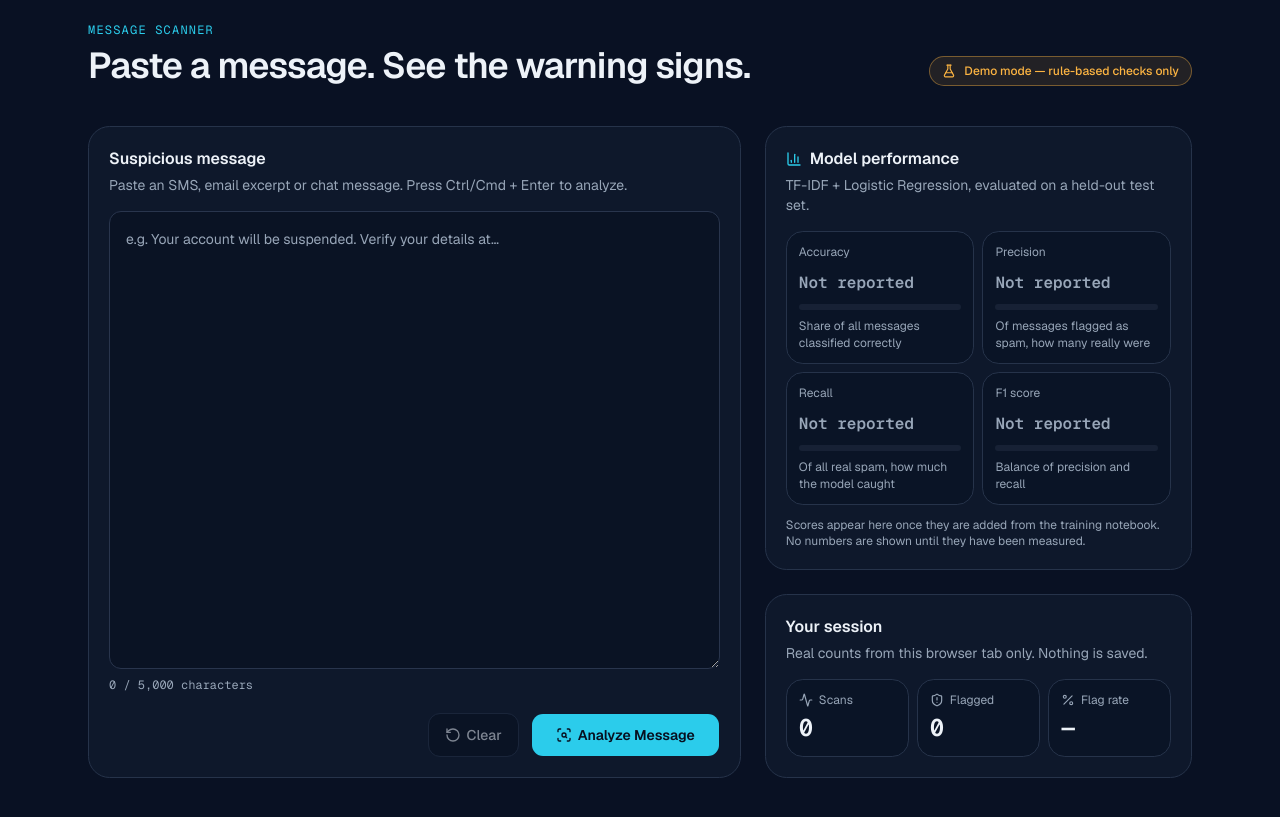
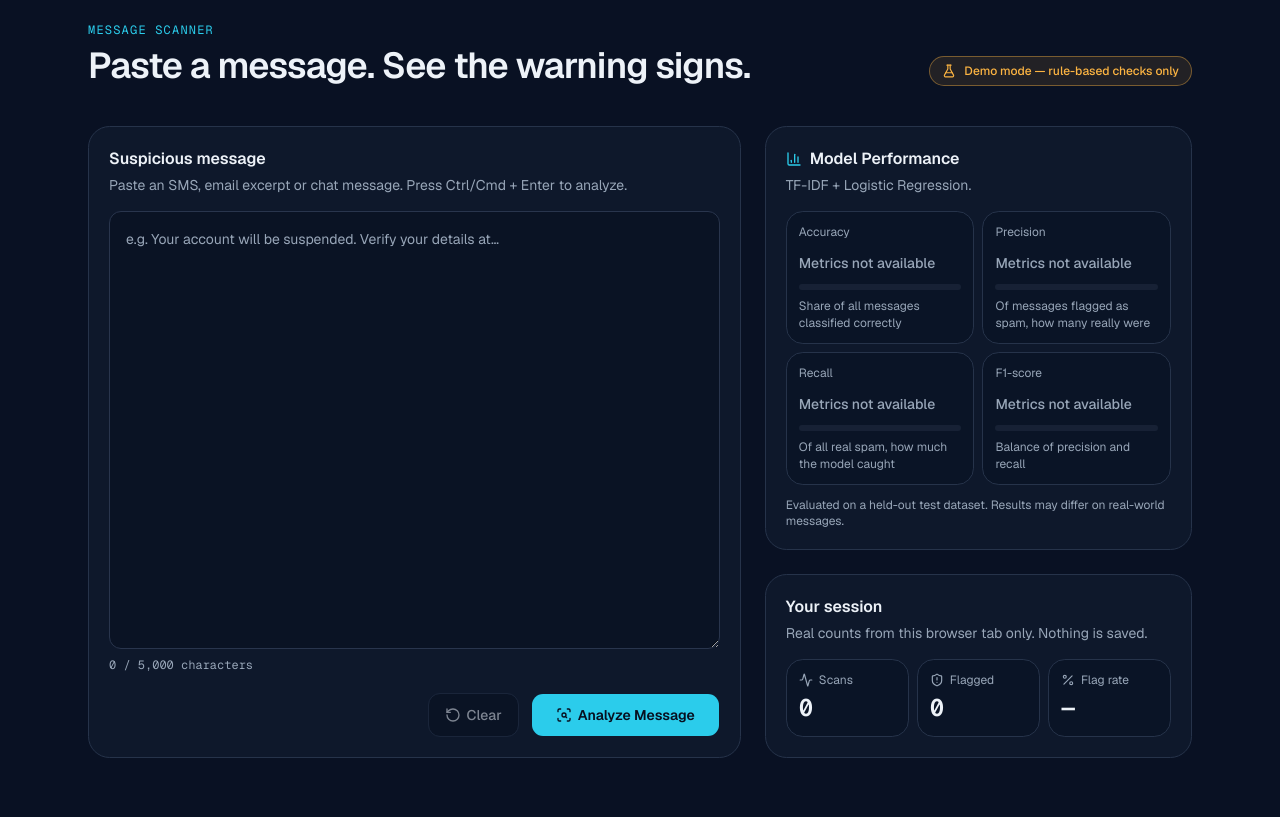
Before and after one commit to CyberSensei09/scamshield-GenAI-p34, a Next.js app: page / in a window 1280 px wide. Shown: the part 780-1597 px from the top of the page. Built offline with nearby package versions, Linux system fonts and the light colour scheme.

Commit message:
Show Model Performance cards with 2-decimal percentages and unavailable state
V0-Chat-Id: mttBliqy1yI

```diff
--- a/components/scanner/model-metrics.tsx
+++ b/components/scanner/model-metrics.tsx
@@ -6,34 +6,40 @@ const METRICS = [
   { key: 'accuracy', label: 'Accuracy', hint: 'Share of all messages classified correctly' },
   { key: 'precision', label: 'Precision', hint: 'Of messages flagged as spam, how many really were' },
   { key: 'recall', label: 'Recall', hint: 'Of all real spam, how much the model caught' },
-  { key: 'f1', label: 'F1 score', hint: 'Balance of precision and recall' },
+  { key: 'f1', label: 'F1-score', hint: 'Balance of precision and recall' },
 ] as const
 
+function toPercent(value: number | null): number | null {
+  if (value === null || !Number.isFinite(value) || value < 0 || value > 1) return null
+  return value * 100
+}
+
 export function ModelMetrics() {
-  const reported = METRICS.some(({ key }) => MODEL_METRICS[key] !== null)
-
   return (
     <section aria-labelledby="model-metrics-heading" className="rounded-2xl border border-border bg-card p-5">
       <div className="flex items-center gap-2">
         <BarChart3 className="size-4 text-primary" aria-hidden="true" />
         <h3 id="model-metrics-heading" className="font-semibold">
-          Model performance
+          Model Performance
         </h3>
       </div>
       <p className="mt-1 text-sm text-muted-foreground">
-        TF-IDF + Logistic Regression, evaluated on a held-out test set
+        TF-IDF + Logistic Regression
         {MODEL_METRICS.evaluatedOn ? ` (${MODEL_METRICS.evaluatedOn})` : ''}.
       </p>
 
       <dl className="mt-4 grid grid-cols-2 gap-2">
         {METRICS.map(({ key, label, hint }) => {
-          const value = MODEL_METRICS[key]
-          const percent = value !== null ? Math.round(value * 1000) / 10 : null
+          const percent = toPercent(MODEL_METRICS[key])
           return (
             <div key={key} className="flex flex-col rounded-xl border border-border bg-background/40 p-3">
               <dt className="text-xs text-muted-foreground">{label}</dt>
               <dd className="mt-1 font-mono text-2xl font-semibold">
-                {percent !== null ? `${percent}%` : <span className="text-base text-muted-foreground">Not reported</span>}
+                {percent !== null ? (
+                  `${percent.toFixed(2)}%`
+                ) : (
+                  <span className="font-sans text-sm font-medium text-muted-foreground">Metrics not available</span>
+                )}
               </dd>
               <div className="mt-2 h-1.5 overflow-hidden rounded-full bg-muted" aria-hidden="true">
                 <div className="h-full rounded-full bg-primary" style={{ width: `${percent ?? 0}%` }} />
@@ -44,11 +50,9 @@ export function ModelMetrics() {
         })}
       </dl>
 
-      {!reported && (
-        <p className="mt-3 text-xs text-muted-foreground">
-          Scores appear here once they are added from the training notebook. No numbers are shown until they have been measured.
-        </p>
-      )}
+      <p className="mt-3 text-xs text-muted-foreground">
+        Evaluated on a held-out test dataset. Results may differ on real-world messages.
+      </p>
     </section>
   )
 }
```
